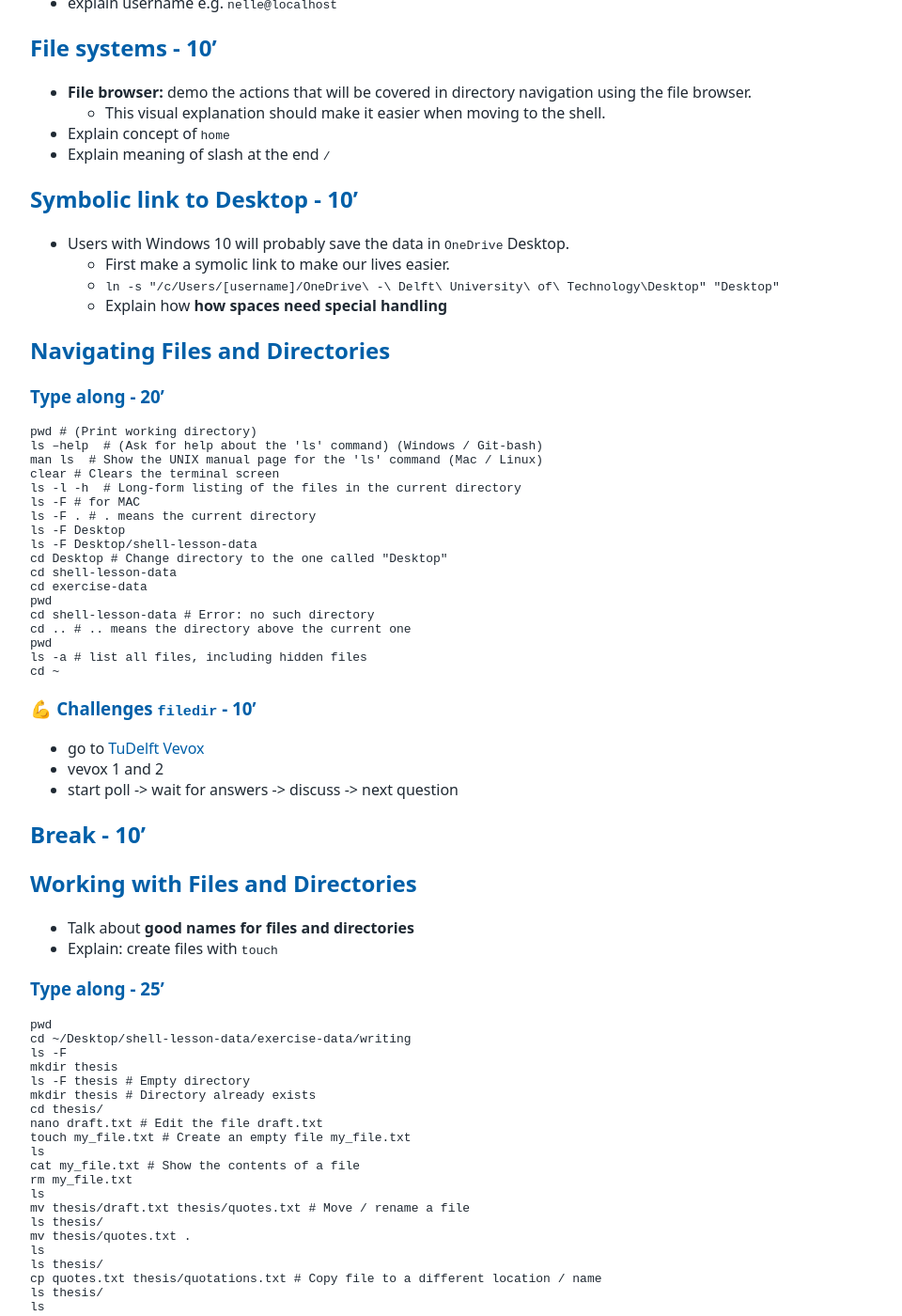
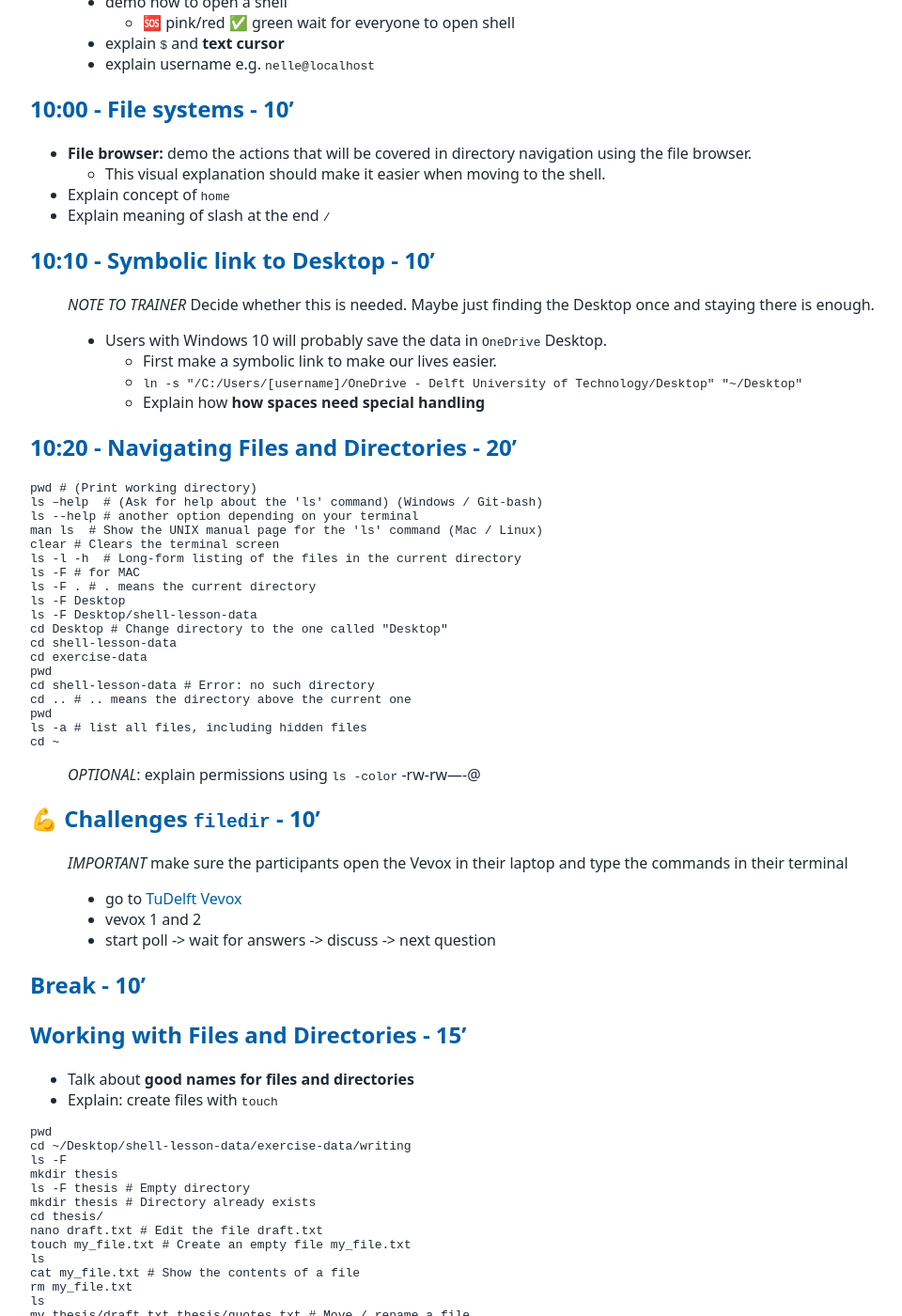
Before and after one commit to tu-delft-library/introduction_to_UNIX_shell, a Jekyll site: the page built from materials_for_trainers/lesson_plan.md, in a window 1280 px wide and 1400 px high, scrolled down 823 px. Shown: the whole window at 94% size, without its empty margins (108-1068 px from the left). Built offline with Jekyll 4.4.1, drawn with Linux system fonts in a browser that asks for light colours; our own code applies the rules of GitHub Pages for plain Markdown files; some of the changed text lies outside the part shown.

Commit message:
modifications after pilot

````diff
--- a/materials_for_trainers/lesson_plan.md
+++ b/materials_for_trainers/lesson_plan.md
@@ -8,44 +8,45 @@
     - Go to background color
     - Adjust opacity to 100%
 
-## Land - 10'
+
+## 9:30 - Land - 5'
 ☕ Coffee/tea 🫖
 
-## Installation check, housekeeping - 15'
+## 9:35 - Installation check, housekeeping - 10'
 - ✅ Roll call + 🤝 Code of Conduct
 - 🖥 Did everyone install UNIX Shell?
-- 🙋Getting help (🆘 red  ✅ green stickers)
+- 🖥 Did everyone download the material?
+- 🙋 Getting help (🆘 red  ✅ green stickers)
 
-## Icebreaker - 5'
+## 9:45 - Icebreaker - 5'
 A short icebreaker from [resources document](https://tud365.sharepoint.com/:w:/r/sites/ResearchDataServices/Gedeelde%20documenten/Training/Research_Software_Training/lesson_plans/resources/resources.docx?d=waea671d7fc6a46d5b5c068fc19f41940&csf=1&web=1&e=f2QYgy)
 
-
-## Introducing the Shell - 10'
+## 9:50 - Introducing the Shell - 10'
+> *START AUTOPUSH*
 - 🎦 introduce UNIX shell using [slides](https://tud365.sharepoint.com/:p:/r/sites/ResearchDataServices/Gedeelde%20documenten/Training/Research_Software_Training/lesson_plans/resources/Introduction%20to%20UNIX%20shell.pptx?d=waa8b334f650548598f1cf27dc80f2923&csf=1&web=1&e=RbBBDG&nav=eyJzSWQiOjI1NywiY0lkIjozNjkxODA1NTA0fQ)
 - demo how to open a shell
     - 🆘 pink/red  ✅ green wait for everyone to open shell
 - explain `$` and **text cursor**
 - explain username e.g. `nelle@localhost`
 
-## File systems - 10'
+## 10:00 - File systems - 10'
 - **File browser:** demo the actions that will be covered in directory navigation using the file browser.
     - This visual explanation should make it easier when moving to the shell.
 - Explain concept of `home`
 - Explain meaning of slash at the end `/`
 
-## Symbolic link to Desktop - 10'
-
+## 10:10 - Symbolic link to Desktop - 10'
+>*NOTE TO TRAINER* Decide whether this is needed. Maybe just finding the Desktop once and staying there is enough.
 - Users with Windows 10 will probably save the data in `OneDrive` Desktop.
-    - First make a symolic link to make our lives easier.
-    - `ln -s "/c/Users/[username]/OneDrive\ -\ Delft\ University\ of\ Technology\Desktop" "Desktop"`
+    - First make a symbolic link to make our lives easier.
+    - `ln -s "/C:/Users/[username]/OneDrive - Delft University of Technology/Desktop" "~/Desktop"`
     - Explain how **how spaces need special handling**
 
-## Navigating Files and Directories
-
-### Type along - 20'
-```
+## 10:20 - Navigating Files and Directories - 20'
+```bash
 pwd # (Print working directory)
 ls –help  # (Ask for help about the 'ls' command) (Windows / Git-bash)
+ls --help # another option depending on your terminal
 man ls  # Show the UNIX manual page for the 'ls' command (Mac / Linux)
 clear # Clears the terminal screen
 ls -l -h  # Long-form listing of the files in the current directory
@@ -63,21 +64,23 @@ pwd
 ls -a # list all files, including hidden files
 cd ~
 ```
+>*OPTIONAL*: explain permissions using `ls -color`
+-rw-rw----@
 
-### 💪 Challenges `filedir` - 10'
+
+## 💪 Challenges `filedir` - 10'
+>*IMPORTANT* make sure the participants open the Vevox in their laptop and type the commands in their terminal
 - go to [TuDelft Vevox](https://tudelft.vevox.com/#/meetings)
 - vevox 1 and 2
 - start poll -> wait for answers -> discuss -> next question
 
 ## Break - 10'
 
-## Working with Files and Directories
+## Working with Files and Directories - 15'
 - Talk about **good names for files and directories**
 - Explain: create files with `touch`
 
-### Type along - 25'
-
-```
+```bash
 pwd
 cd ~/Desktop/shell-lesson-data/exercise-data/writing
 ls -F
@@ -105,16 +108,28 @@ ls thesis_backup/
 rm -r thesis_backup/ # Remove contents and folder
 ```
 
-### 💪 Challenges `create` - 10'
+
+### INTERMEZZO! Escape!
+
+When we give an incomplete command to the terminal, for example we don't provide the file name to the `cat` command:
+
+```bash
+$ cat
+```
+Since it doesn’t have any filenames, `cat` assumes it is supposed to process input given at the command prompt, so it just sits there and waits for us to give it some data interactively. From the outside, though, all we see is it sitting there, and the command doesn’t appear to do anything.
+
+If find yourself in this situation, **you can escape with`Ctrl+C`**.
+
+
+## 💪 Challenges `create` - 10'
 
 - continue with the same vevox
 - vevox 3 and 4
 - start poll -> wait for answers -> discuss -> next question
 
-## Using wildcards (*,?) to access multiple files
 
-### Type along - 10'
-```
+## XX:XX - Using wildcards (*,?) to access multiple files - 10'
+```bash
 clear
 cd ..
 cd alkanes
@@ -127,15 +142,37 @@ ls *.pdf # No such file or directory
 clear
 ```
 
-### 💪 Challenges `wildcards` - 15'
+## 💪 Challenges `wildcards` - 15'
 
 - continue with the same vevox
 - vevox 5 and 6
 - start poll -> wait for answers -> discuss -> next question
 
+
+## XX:XX - Using forwarding commands - 10'
+
+```bash
+cd shell-lesson-data/exercise-data/alkanes # step into directory with .pdb files
+ls                                  # confirm .pdb files are there
+wc cubane.pdb                       # word count command: number of lines, words, and characters in files
+wc *.pdb                        #  wc of all .pdb files in current directory + total number of lines at the bottom
+wc -l *.pdb                     # only number of lines (no words/characters)
+wc -l *.pdb > lengths.txt       # use > to redirect output to file
+
+cat lengths.txt             # see content of lengths.txt
+```
+
+> IMPORTANT! Note that `>` will either create a new file or silently overwrite an existing file. Be careful
+
+## 💪 Challenges `What Does >> Mean?` - 10'
+
+- continue with the same vevox
+- vevox 7
+- start poll -> wait for answers -> discuss -> next question
+
 ## Key points - 15'
 * use the cheat sheet to make sure you revise all the commands
+> *TIP!* recommended to review asking participants to shout out the command :)
 
-
-## Feedback - 5'
-* ask participants to fill in the feeback survey
+## XX:XX - Give feedback about the course - 5'
+Go to the link in `README.md`
````
